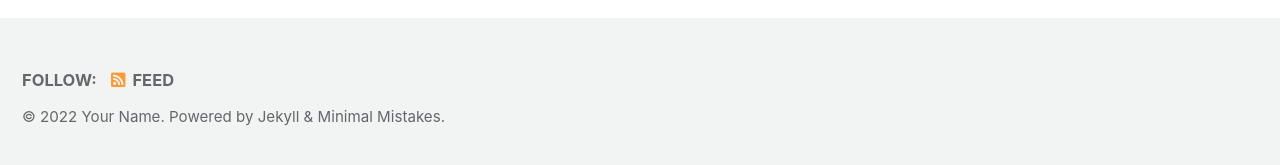
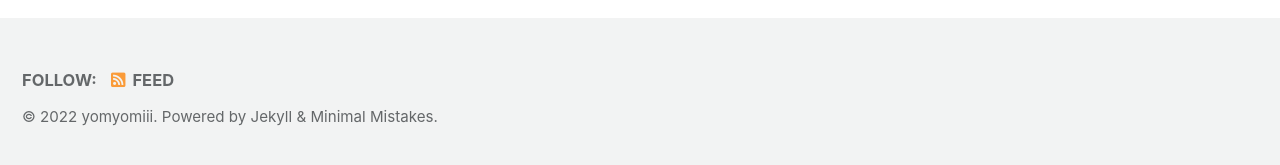
Before and after one commit to yomyomiii/yomyomiii.github.io, a Jekyll site: the page built from index.html, in a window 1280 px wide. Shown: the part 727-892 px from the top of the page. Built offline with Jekyll 4.4.1, drawn with Linux system fonts in a browser that asks for light colours; cached includes are drawn as plain includes; the list of posts is cut into pages by our own code.

Commit message:
Update _config.yml

```diff
--- a/_config.yml
+++ b/_config.yml
@@ -19,7 +19,7 @@ locale                   : "en-US"
 title                    : "Site Title"
 title_separator          : "-"
 subtitle                 : # site tagline that appears below site title in masthead
-name                     : "Your Name"
+name                     : "yomyomiii"
 description              : "An amazing website."
 url                      : # the base hostname & protocol for your site e.g. "https://mmistakes.github.io"
 baseurl                  : # the subpath of your site, e.g. "/blog"
```
